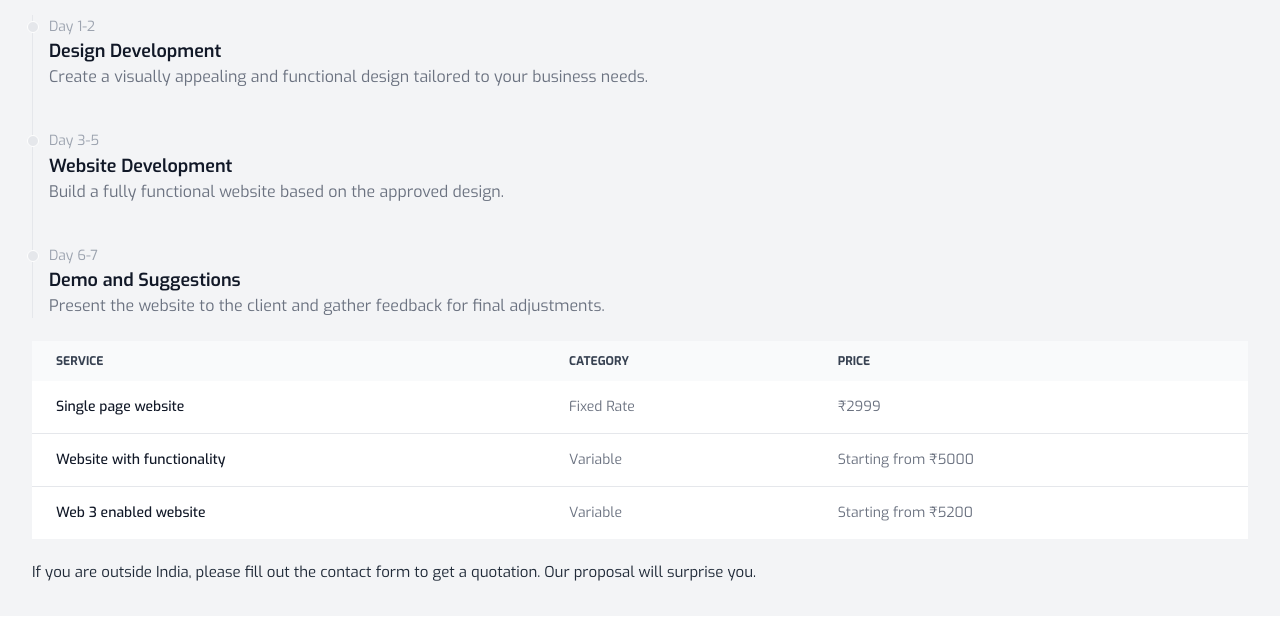
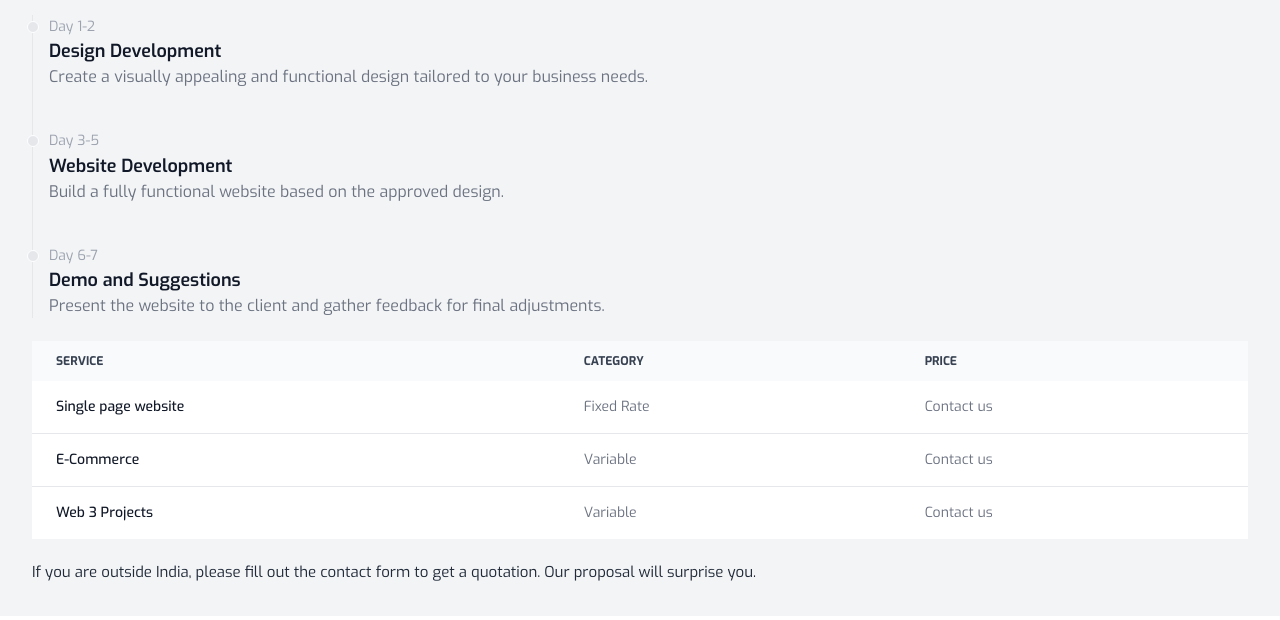
Before and after one commit to techEdilite/techEdilite, a plain HTML site: page pricing.html in a window 1280 px wide. Shown: the part 180-800 px from the top of the page. Drawn offline with nearby package versions, Linux system fonts and the light colour scheme.

Commit message:
Update pricing.html

```diff
--- a/pricing.html
+++ b/pricing.html
@@ -184,30 +184,32 @@
                             Fixed Rate
                         </td>
                         <td class="px-6 py-4">
-                            ₹2999
+                            Contact us
                         </td>
                     </tr>
                     <tr class="bg-white border-b dark:bg-gray-800 dark:border-gray-700">
                         <th scope="row" class="px-6 py-4 font-medium text-gray-900 whitespace-nowrap dark:text-white">
-                            Website with functionality
+                            E-Commerce
                         </th>
                         <td class="px-6 py-4">
                             Variable
                         </td>
                         <td class="px-6 py-4">
-                            Starting from ₹5000
+                            Contact us
+                            <!-- Starting from ₹-- -->
                         </td>
                     </tr>
                     <tr class="bg-white dark:bg-gray-800">
                         <th scope="row" data-popover-target="popover-default"
                             class="px-6 py-4 font-medium text-gray-900 whitespace-nowrap dark:text-white cursor-pointer">
-                            Web 3 enabled website
+                            Web 3 Projects
                         </th>
                         <td class="px-6 py-4">
                             Variable
                         </td>
                         <td class="px-6 py-4">
-                            Starting from ₹5200
+                            Contact us
+                            <!-- Starting from ₹5200 -->
                         </td>
                     </tr>
                 </tbody>
```
